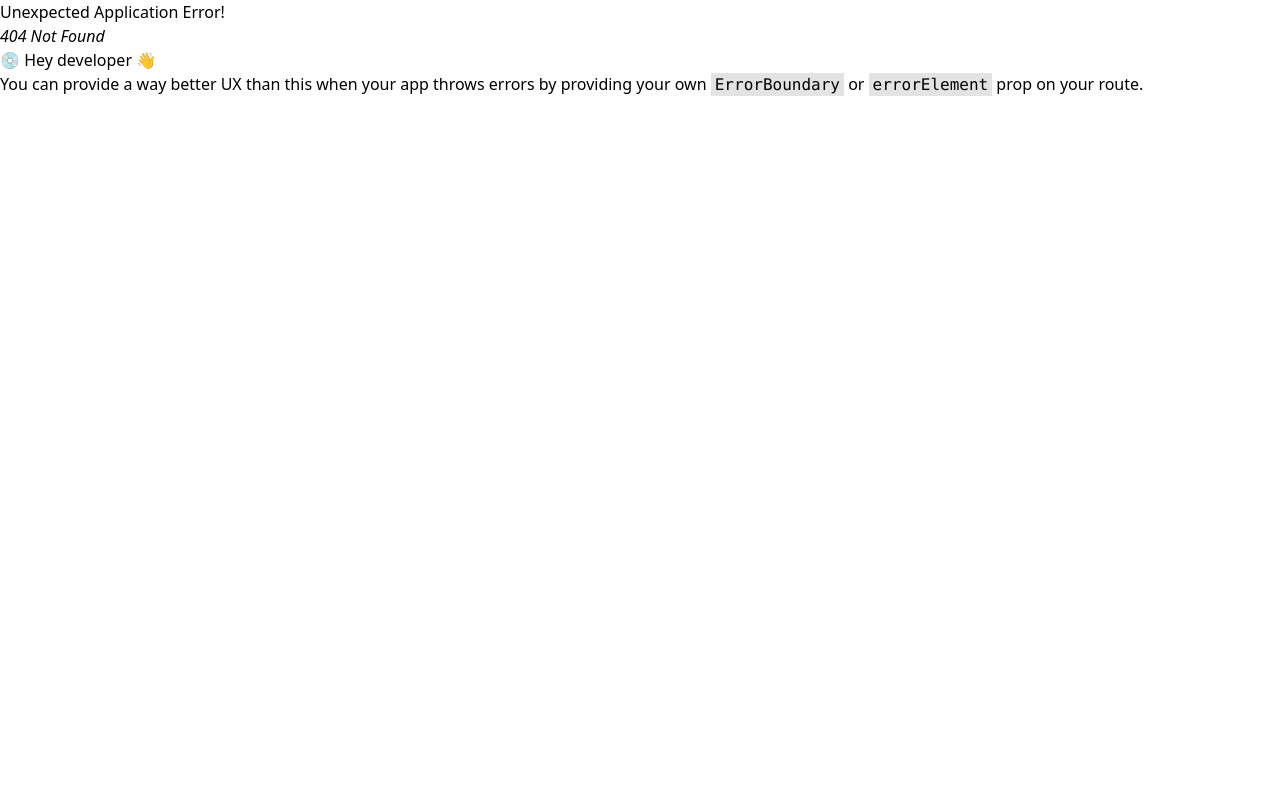
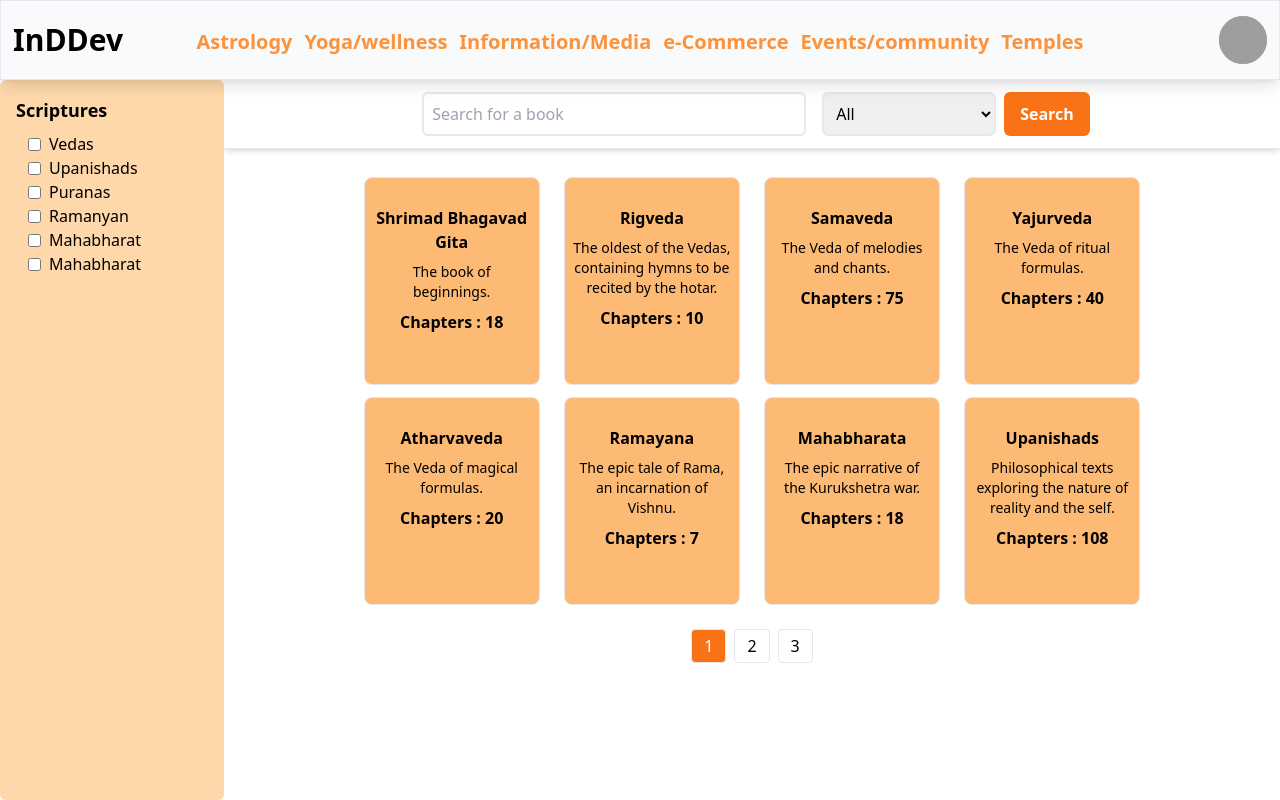
Before and after one commit to inddev/apna-temp, a React (Create React App) app in the folder client/: page /information in a window 1280 px wide. Before the commit this address had no page. Built offline with nearby package versions, Linux system fonts and the light colour scheme; grey boxes are pictures that could not be loaded.

Commit message:
"Updated client code: added react-icons, modified components, and updated routes in router"

```diff
--- a/client/package.json
+++ b/client/package.json
@@ -12,6 +12,7 @@
     "axios": "^1.7.2",
     "react": "^18.3.1",
     "react-dom": "^18.3.1",
+    "react-icons": "^5.2.1",
     "react-router-dom": "^6.25.1",
     "react-scripts": "5.0.1",
     "web-vitals": "^2.1.4"
--- a/client/src/App.css
+++ b/client/src/App.css
@@ -5,6 +5,16 @@ body {
 .sidebar {
   height: calc(100vh - 80px);
 }
+
 .main {
-  width: calc(100vw - 224px);
+  height: calc(100vh - 80px);
+  overflow: scroll;
 }
+
+@media (min-width: 640px) {
+  .main {
+    width: calc(100vw - 224px);
+    height: calc(100vh - 80px);
+    overflow: scroll;
+  }
+}
--- a/client/src/App.js
+++ b/client/src/App.js
@@ -1,9 +1,9 @@
+import { Outlet } from "react-router-dom";
 import "./App.css";
 import Panchang from "./components/Panchang";
+import Navbar from "./components/searchBook/Navbar";
 import Scriptures from "./components/searchBook/Scriptures";
 import Temple from "./components/Temple";
-import { data } from "./utils/data";
-
 
 
 function App() {
@@ -12,7 +12,9 @@ function App() {
     <div className="App">
       {/* <Panchang panchange={data} /> */}
       {/* <Temple /> */}
-      <Scriptures />
+      {/* <Scriptures /> */}
+      <Navbar />
+      <Outlet />
     </div>
   );
 }
--- a/client/src/components/Panchang.js
+++ b/client/src/components/Panchang.js
@@ -2,10 +2,11 @@ import React from "react";
 import Card from "./Card";
 import Festivals from "./Festivals";
 import Astroger from "./Astroger";
+import { data } from "../utils/data";
 
-const Panchang = ({ panchange }) => {
-  console.log(panchange);
-  const { name, diety, start, end, special, type } = panchange?.tithi;
+const Panchang = () => {
+  console.log(data);
+  const { name, diety, start, end, special, type } = data?.tithi;
   return (
     <div>
       <div className="lg:grid grid-cols-3 gap-2 items-start">
@@ -52,11 +53,11 @@ const Panchang = ({ panchange }) => {
                       alt="sunrise"
                       className="w-5 mr-1"
                     />
-                    <p>{panchange.advanced_details.sun_rise}</p>
+                    <p>{data.advanced_details.sun_rise}</p>
                   </div>
                   <div className="flex gap-1 items-center justify-start sm:text-xl text-sm text-[#979697]">
                     <img src="/sunset.svg" alt="sunet" className="w-5 mr-1" />
-                    <p>{panchange.advanced_details.sun_set}</p>
+                    <p>{data.advanced_details.sun_set}</p>
                   </div>
                 </div>
               </div>
@@ -71,7 +72,7 @@ const Panchang = ({ panchange }) => {
                       alt="moonrise"
                       className="w-5 mr-1"
                     />
-                    <p>{panchange.advanced_details.moon_rise}</p>
+                    <p>{data.advanced_details.moon_rise}</p>
                   </div>
                   <div className="flex gap-1 items-center justify-start sm:text-xl text-sm text-[#979697]">
                     <img
@@ -79,7 +80,7 @@ const Panchang = ({ panchange }) => {
                       alt="moonset"
                       className="w-5 mr-1"
                     />
-                    <p>{panchange.advanced_details.moon_set}</p>
+                    <p>{data.advanced_details.moon_set}</p>
                   </div>
                 </div>
               </div>
@@ -93,8 +94,8 @@ const Panchang = ({ panchange }) => {
               <div className="bg-[#D4E8B7] rounded-lg p-2 text-center m-1">
                 <h1 className="text-[#069B03]">Abhiji Muhurat</h1>
                 <div className=" font-bold text-sm">
-                  {panchange.advanced_details.abhijit_muhurta.start}-
-                  {panchange.advanced_details.abhijit_muhurta.end}
+                  {data.advanced_details.abhijit_muhurta.start}-
+                  {data.advanced_details.abhijit_muhurta.end}
                 </div>
               </div>
               <div className="bg-[#F4F5D6] rounded-lg p-2 text-center m-1">
@@ -130,9 +131,9 @@ const Panchang = ({ panchange }) => {
               What is This?{" "}
             </div>
           </div>
-          <Card cardData={panchange.nakshatra} />
-          <Card cardData={panchange.karana} />
-          <Card cardData={panchange.yoga} />
+          <Card cardData={data.nakshatra} />
+          <Card cardData={data.karana} />
+          <Card cardData={data.yoga} />
           <div>
             <div className="flex gap-10 p-4 my-3 ">
               <h1 className="text-[#BABABA]">AYANA</h1>
--- a/client/src/components/Ratings.js
+++ b/client/src/components/Ratings.js
@@ -49,7 +49,7 @@ const Ratings = () => {
       <div className=" mt-4">
         <h1 className="text-lg font-bold sm:text-2xl">Ratings</h1>
         <div>4.5(100 Reviews)</div>
-        <div className="sm:flex gap-3">
+        <div className="sm:flex gap-3 flex-wrap justify-center">
           {ratings.map((rating) => {
             return <RatingCard key={rating.id} rating={rating} />;
           })}
--- a/client/src/components/searchBook/Main.js
+++ b/client/src/components/searchBook/Main.js
@@ -1,31 +1,34 @@
-import { useState, useEffect } from "react";
-import axios from "axios";
-import VerseCard from "./VerseCard";
+import { scriptureData } from "../../utils/scripturesData";
+import { useState } from "react";
+import { Link } from "react-router-dom";
 const Main = () => {
-  const [data, setData] = useState([]);
-  const [selectedChapter, setSelectedChapter] = useState(1);
-  const [selectedVerse, setSelectedVerse] = useState(1);
-  // console.log(selectedChapter);
-  useEffect(() => {
-    fetchData();
-  }, [selectedChapter]);
+  const [search, setSearch] = useState("");
+  const [currentPage, setCurrentPage] = useState(1);
+  const itemsPerPage = 8;
 
-  const fetchData = async () => {
-    const response = await axios.get(
-      `http://localhost:8000/api/user/verse/${selectedChapter}`
-    );
-    setData(response.data.message);
+  const filteredData = scriptureData.filter((item) =>
+    item.name.toLowerCase().includes(search.toLowerCase())
+  );
+
+  const indexOfLastItem = currentPage * itemsPerPage;
+  const indexOfFirstItem = indexOfLastItem - itemsPerPage;
+  const currentItems = filteredData.slice(indexOfFirstItem, indexOfLastItem);
+
+  const totalPages = Math.ceil(filteredData.length / itemsPerPage);
+
+  const handlePageChange = (pageNumber) => {
+    setCurrentPage(pageNumber);
   };
-  const selectedVerseData = data.find((verse) => verse.verse === selectedVerse);
-  // console.log("Data", selectedVerseData);
-  const chapters = Array.from({ length: 18 }, (_, i) => i + 1);
+
   return (
-    <div>
+    <div className="">
       <div className="flex justify-center shadow-md p-3 border-b">
         <input
-          type="search"
+          type="text"
           placeholder="Search for a book"
           className="border-2 p-2 mx-2 rounded-md w-96"
+          value={search}
+          onChange={(e) => setSearch(e.target.value)}
         />
         <select name="" id="" className="border-2 p-2 mx-2 rounded-md">
           <option value="">All</option>
@@ -43,43 +46,36 @@ const Main = () => {
           Search
         </button>
       </div>
-      <div className=" flex items-center justify-center gap-5 p-4 shadow-lg">
-        <h1 className=" text-xl font-bold">Shrimad Bhagavat Gita</h1>
-        <select
-          value={selectedChapter}
-          onChange={(e) => {
-            setSelectedChapter(parseInt(e.target.value));
-            setSelectedVerse(1);
-          }}
-          className="border p-3 rounded-lg"
-        >
-          {chapters.map((chapter) => (
-            <option key={chapter} value={chapter}>
-              Chapter {chapter}
-            </option>
+      <div className=" mx-auto lg:w-[80%]">
+        <div className="grid lg:grid-cols-4 md:grid-cols-3 sm:grid-cols-2 justify-items-center gap-3 m-3 p-4 ">
+          {currentItems.map((item, index) => (
+            <Link to={`/scripture/${item.name}`}>
+              <div
+                key={index}
+                className="cursor-pointer sm:w-44 sm:h-52 w-full border p-2 rounded-lg overflow-hidden bg-orange-300 hover:bg-orange-500"
+              >
+                <h1 className="text-center font-bold mt-5">{item.name}</h1>
+                <p className="text-center text-sm mt-2">{item.description}</p>
+                <div className="mt-2 text-center font-semibold">
+                  Chapters : {item.chapters}
+                </div>
+              </div>
+            </Link>
           ))}
-        </select>
-        <select
-          value={selectedVerse}
-          onChange={(e) => {
-            setSelectedVerse(parseInt(e.target.value));
-          }}
-           className="border p-3 rounded-lg"
-        >
-          {data.map((verse) => (
-            <option key={verse.verse} value={verse.verse}>
-              Verse {verse.verse}
-            </option>
+        </div>
+        <div className="flex justify-center mt-4 relative bottom-2">
+          {Array.from({ length: totalPages }, (_, i) => i + 1).map((page) => (
+            <button
+              key={page}
+              onClick={() => handlePageChange(page)}
+              className={`mx-1 px-3 py-1 border rounded ${
+                page === currentPage ? "bg-orange-500 text-white" : "bg-white"
+              }`}
+            >
+              {page}
+            </button>
           ))}
-        </select>
-      </div>
-      <div className="w-[80%]  mx-auto mt-10 flex justify-center items-baseline">
-        {selectedVerseData && (
-          <VerseCard
-            text={selectedVerseData.text}
-            translations={selectedVerseData.translations}
-          />
-        )}
+        </div>
       </div>
     </div>
   );
--- a/client/src/components/searchBook/Navbar.js
+++ b/client/src/components/searchBook/Navbar.js
@@ -1,20 +1,67 @@
-import React from "react";
+import React, { useState } from "react";
+import { Link } from "react-router-dom";
+import { MdOutlineMenu } from "react-icons/md";
+import { RxCross2 } from "react-icons/rx";
 
 const Navbar = () => {
+  const [toggle, setToggle] = useState(false);
+
+  const handleToggle = () => {
+    setToggle(!toggle);
+  };
+
   return (
-    <nav className="flex justify-between p-3 relative h-20 bg-gray-50 items-center border shadow-lg relative">
-      <div className="text-4xl font-bold">InDDev</div>
-      <div className="absolute left-1/2 top-1/2 -translate-x-1/2 -translate-y-1/2">
-        <ul className="flex text-orange-400 gap-3 text-xl items-center font-semibold text-center">
-          <li className="cursor-pointer">Astrology</li>
-          <li className="min-w-max cursor-pointer">Yoga/wellness</li>
-          <li className="min-w-max cursor-pointer">Information/Media</li>
-          <li className="min-w-max cursor-pointer">e-Commerce</li>
-          <li className="min-w-max cursor-pointer">Events/community</li>
+    <nav className="flex justify-between p-3 h-20 bg-gray-50 items-center border shadow-lg relative">
+      <div className="text-3xl font-bold">InDDev</div>
+      <div
+        onClick={() => setToggle(false)}
+        className={`absolute md:left-1/2 md:top-1/2 md:block ${
+          toggle ? "block" : "hidden"
+        } bg-orange-300 md:bg-transparent md:w-max w-full top-20 left-0 transition-opacity duration-200 md:-translate-x-1/2 z-10 md:-translate-y-1/2`}
+      >
+        <ul className="md:flex md:text-orange-400 text-white p-4 gap-3 md:text-xl items-center font-semibold text-center">
+          <Link to={"/"}>
+            <li className="cursor-pointer border md:border-none rounded-xl mt-1 py-1">
+              Astrology
+            </li>
+          </Link>
+          <Link to={"/yoga-wellness"}>
+            <li className="min-w-max cursor-pointer border md:border-none rounded-xl mt-1 py-1">
+              Yoga/wellness
+            </li>
+          </Link>
+          <Link to={"/information"}>
+            <li className="min-w-max cursor-pointer border md:border-none rounded-xl mt-1 py-1">
+              Information/Media
+            </li>
+          </Link>
+          <Link to={"/e-commerce"}>
+            <li className="min-w-max cursor-pointer border md:border-none rounded-xl mt-1 py-1">
+              e-Commerce
+            </li>
+          </Link>
+          <Link to={"/community"}>
+            <li className="min-w-max cursor-pointer border md:border-none rounded-xl mt-1 py-1">
+              Events/community
+            </li>
+          </Link>
+          <Link to={"/temples"}>
+            <li className="min-w-max cursor-pointer border md:border-none rounded-xl mt-1 py-1">
+              Temples
+            </li>
+          </Link>
         </ul>
       </div>
-      <div className="w-10 overflow-hidden rounded-full bg-slate-400">
-        <img src="/unknown.jpg" className="object-cover" alt="user" />
+
+      <div className="flex gap-3">
+        <button className={`md:hidden block text-4xl`} onClick={handleToggle}>
+          {!toggle ? <MdOutlineMenu /> : <RxCross2 />}
+        </button>
+        <img
+          src="/unknown.jpg"
+          className="object-cover md:w-12 w-8 h-8 md:h-12 overflow-hidden rounded-full bg-slate-400"
+          alt="user"
+        />
       </div>
     </nav>
   );
--- /dev/null
+++ b/client/src/components/searchBook/ScriptureDetail.js
@@ -0,0 +1,70 @@
+import Workspace from "./Workspace";
+import VerseCard from "./VerseCard";
+import { useState, useEffect } from "react";
+import axios from "axios";
+
+const ScriptureDetail = () => {
+  const [data, setData] = useState([]);
+  const [selectedChapter, setSelectedChapter] = useState(1);
+  const [selectedVerse, setSelectedVerse] = useState(1);
+  // console.log(selectedChapter);
+  useEffect(() => {
+    fetchData();
+  }, [selectedChapter]);
+
+  const fetchData = async () => {
+    const response = await axios.get(
+      `http://localhost:8000/api/user/verse/${selectedChapter}`
+    );
+    setData(response.data.message);
+  };
+  const selectedVerseData = data.find((verse) => verse.verse === selectedVerse);
+  // console.log("Data", selectedVerseData);
+  const chapters = Array.from({ length: 18 }, (_, i) => i + 1);
+  return (
+    <Workspace>
+      <div>
+        <div className=" flex items-center justify-center gap-5 p-4 shadow-lg">
+          <h1 className=" text-xl font-bold">Shrimad Bhagavat Gita</h1>
+          <select
+            value={selectedChapter}
+            onChange={(e) => {
+              setSelectedChapter(parseInt(e.target.value));
+              setSelectedVerse(1);
+            }}
+            className="border p-3 rounded-lg"
+          >
+            {chapters.map((chapter) => (
+              <option key={chapter} value={chapter}>
+                Chapter {chapter}
+              </option>
+            ))}
+          </select>
+          <select
+            value={selectedVerse}
+            onChange={(e) => {
+              setSelectedVerse(parseInt(e.target.value));
+            }}
+            className="border p-3 rounded-lg"
+          >
+            {data.map((verse) => (
+              <option key={verse.verse} value={verse.verse}>
+                Verse {verse.verse}
+              </option>
+            ))}
+          </select>
+        </div>
+        <div className="w-[80%]  mx-auto mt-10 flex justify-center items-baseline">
+          {selectedVerseData && (
+            <VerseCard
+              text={selectedVerseData.text}
+              translations={selectedVerseData.translations}
+            />
+          )}
+        </div>
+      </div>
+    </Workspace>
+  );
+};
+
+export default ScriptureDetail;
--- a/client/src/components/searchBook/Sidebar.js
+++ b/client/src/components/searchBook/Sidebar.js
@@ -2,7 +2,7 @@ import React from "react";
 
 const Sidebar = () => {
   return (
-    <div className="w-56 bg-orange-200 rounded-md sidebar">
+    <div className="w-56 bg-orange-200 rounded-md sidebar hidden sm:block">
       <div className="m-4">
         <h1 className="text-lg font-bold ">Scriptures</h1>
         <ul className="ml-3 mt-2">
--- a/client/src/components/searchBook/Workspace.js
+++ b/client/src/components/searchBook/Workspace.js
@@ -1,11 +1,9 @@
 import React from "react";
-import Navbar from "./Navbar";
 import Sidebar from "./Sidebar";
 
 const Workspace = ({ children }) => {
   return (
     <div>
-      <Navbar />
       <div className="flex">
         <Sidebar />
         <div className="main ">{children}</div>
--- a/client/src/index.js
+++ b/client/src/index.js
@@ -5,6 +5,9 @@ import App from "./App";
 import reportWebVitals from "./reportWebVitals";
 import { createBrowserRouter, RouterProvider } from "react-router-dom";
 import Panchang from "./components/Panchang";
+import Scriptures from "./components/searchBook/Scriptures";
+import Temple from "./components/Temple";
+import ScriptureDetail from "./components/searchBook/ScriptureDetail";
 
 const router = createBrowserRouter([
   {
@@ -15,7 +18,38 @@ const router = createBrowserRouter([
         path: "/",
         element: <Panchang />,
       },
-
+      {
+        path: "/yoga-wellness",
+        element: (
+          <div className="text-center text-lg mt-10 font-bold">
+            Yoga and Wellness
+          </div>
+        ),
+      },
+      {
+        path: "/information",
+        element: <Scriptures />,
+      },
+      {
+        path: "/e-commerce",
+        element: (
+          <div className="text-center mt-10 text-lg font-bold">E-commerce</div>
+        ),
+      },
+      {
+        path: "/community",
+        element: (
+          <div className="text-center mt-10 text-lg font-bold">Community</div>
+        ),
+      },
+      {
+        path: "/temples",
+        element: <Temple />,
+      },
+      {
+        path: "/scripture/:scriptureName",
+        element: <ScriptureDetail />,
+      },
     ],
   },
 ]);
--- /dev/null
+++ b/client/src/utils/scripturesData.js
@@ -0,0 +1,149 @@
+exports.scriptureData = [
+  {
+    id: 1,
+    name: "Shrimad Bhagavad Gita",
+    description: "The book of beginnings.",
+    chapters: 18,
+    thumbnail: "./thumbnails/gita.png",
+  },
+  {
+    id: 2,
+    name: "Rigveda",
+    description:
+      "The oldest of the Vedas, containing hymns to be recited by the hotar.",
+    chapters: 10,
+    thumbnail: "",
+  },
+  {
+    id: 3,
+    name: "Samaveda",
+    description: "The Veda of melodies and chants.",
+    chapters: 75,
+    thumbnail: "",
+  },
+  {
+    id: 4,
+    name: "Yajurveda",
+    description: "The Veda of ritual formulas.",
+    chapters: 40,
+    thumbnail: "",
+  },
+  {
+    id: 5,
+    name: "Atharvaveda",
+    description: "The Veda of magical formulas.",
+    chapters: 20,
+    thumbnail: "",
+  },
+  {
+    id: 6,
+    name: "Ramayana",
+    description: "The epic tale of Rama, an incarnation of Vishnu.",
+    chapters: 7,
+    thumbnail: "",
+  },
+  {
+    id: 7,
+    name: "Mahabharata",
+    description: "The epic narrative of the Kurukshetra war.",
+    chapters: 18,
+    thumbnail: "",
+  },
+  {
+    id: 8,
+    name: "Upanishads",
+    description:
+      "Philosophical texts exploring the nature of reality and the self.",
+    chapters: 108,
+    thumbnail: "",
+  },
+  {
+    id: 9,
+    name: "Brahma Sutras",
+    description: "An analysis and commentary on the Upanishads.",
+    chapters: 4,
+    thumbnail: "",
+  },
+  {
+    id: 10,
+    name: "Yoga Sutras",
+    description: "A foundational text for understanding yoga philosophy.",
+    chapters: 4,
+    thumbnail: "",
+  },
+  {
+    id: 11,
+    name: "Narada Bhakti Sutra",
+    description: "A text on the philosophy of devotion (bhakti).",
+    chapters: 84,
+    thumbnail: "",
+  },
+  {
+    id: 12,
+    name: "Bhagavata Purana",
+    description: "A key text in the Bhakti tradition.",
+    chapters: 12,
+    thumbnail: "",
+  },
+  {
+    id: 13,
+    name: "Vishnu Purana",
+    description:
+      "One of the eighteen Mahapuranas, it is a key text for Vaishnavism.",
+    chapters: 6,
+    thumbnail: "",
+  },
+  {
+    id: 14,
+    name: "Shiva Purana",
+    description: "One of the eighteen Mahapuranas, it is dedicated to Shiva.",
+    chapters: 7,
+    thumbnail: "",
+  },
+  {
+    id: 15,
+    name: "Linga Purana",
+    description:
+      "One of the eighteen Mahapuranas, it is dedicated to the Shiva linga.",
+    chapters: 2,
+    thumbnail: "",
+  },
+  {
+    id: 16,
+    name: "Agni Purana",
+    description: "One of the eighteen Mahapuranas, dedicated to Agni.",
+    chapters: 383,
+    thumbnail: "",
+  },
+  {
+    id: 17,
+    name: "Garuda Purana",
+    description:
+      "One of the eighteen Mahapuranas, it is a dialogue between Vishnu and Garuda.",
+    chapters: 19,
+    thumbnail: "",
+  },
+  {
+    id: 18,
+    name: "Padma Purana",
+    description:
+      "One of the eighteen Mahapuranas, it discusses religion and art.",
+    chapters: 5,
+    thumbnail: "",
+  },
+  {
+    id: 19,
+    name: "Skanda Purana",
+    description: "One of the largest Mahapuranas, it is dedicated to Skanda.",
+    chapters: 7,
+    thumbnail: "",
+  },
+  {
+    id: 20,
+    name: "Kena Upanishad",
+    description:
+      "One of the principal Upanishads, it explores the nature of knowledge.",
+    chapters: 4,
+    thumbnail: "",
+  },
+];
```
Also changed, not shown: client/public/thumbnails/gita.png (added), 1 other file (tests, documents, lock files or other folders).
